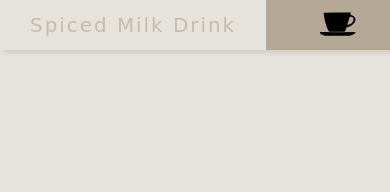
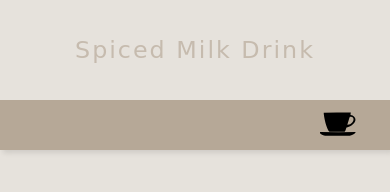
Before and after one commit to sirwilliamthefirst/SpicedMilkDrink, a plain HTML site: page index.html in a window 390 px wide. Drawn offline with Linux system fonts and the light colour scheme; a web font is replaced by a local one.

Commit message:
made center banner thicker on mobile, and centered text

```diff
--- a/index.html
+++ b/index.html
@@ -25,8 +25,11 @@
       <li><a href="/news.html">News</a></li>
       <li><a href="/contact.html">Contact</a></li>
       </ul>
+    <ul class="hideOnDesktop" >
+      <li class="title"><a href="/">Spiced Milk Drink</a></li>
+    </ul>
     <ul>
-      <li><a href="/">Spiced Milk Drink</a></li>
+      <li class="hideOnMobile"><a href="/">Spiced Milk Drink</a></li>
       <li class="hideOnMobile"><a href="/menu.html">Menu</a></li>
       <li class="hideOnMobile"><a href="/about.html">About</a></li>
       <li class="hideOnMobile"><a href="/news.html">News</a></li>
@@ -38,13 +41,7 @@
       </nav>
 
 
-   <!--<div id="banner">
-    <div id="wrapper">
-        <div id="container">
-                <a href="https://spicedmilkdrink.neocities.org/"><img class="banner-img" src="/Spiced_Milk_Drink_Banner.png" alt="Spiced Milk Drink"></a>
-        </div>
-    </div>
-</div> -->
+
 
 
 
--- a/style.css
+++ b/style.css
@@ -76,7 +76,7 @@ nav a{
   display: flex;
   align-items: center;
   color: #f6f5f3;
-
+  text-align: center;
 }
 
 nav a:hover{
@@ -115,6 +115,10 @@ nav li:first-child{
   display: none;
 }
 
+.title{
+  width: 100%;
+}
+
 .footer {
     position: absolute;
     bottom: 0;
@@ -123,11 +127,39 @@ nav li:first-child{
 }
 
 @media(max-width: 800px){
+  .title{
+    height: 100px;
+    text-align: center;
+  }
+  .title a{
+    height: 100%;
+    padding: 0 30px;
+    font-family: "Ruge Boogie", cursive;
+    font-weight: 400;
+    letter-spacing: 2px;
+    font-size: 30px;
+    font-size:calc(100% + 2vw);
+    font-style: normal;
+    text-decoration: none;
+    display: grid;
+    align-items: center;
+    color: #f6f5f3;
+    text-align: center;
+    vertical-align: middle;
+  }
   .hideOnMobile{
     display: none;
   }
   .menu-button{
     display: block;
+    position: relative;
+    bottom: 0;
+    left: 0;
+  }
+}
+@media(min-width: 800px){
+  .hideOnDesktop{
+    display: none;
   }
 }
 @media(max-width: 400px){
@@ -138,7 +170,7 @@ nav li:first-child{
 
 #bannerimage {
   width: 100%;
-  background-image: url(/Spiced_Milk_Drink_Banner.png);
+  background-image: url(/Assets/Spiced_Milk_Drink_Banner.png);
   height: 200px;
   background-repeat: no-repeat;
   background-color: purple;
```
Also changed, not shown: construction.html (+2 -2 lines), Spiced_Milk_Drink_Banner.png (deleted).
